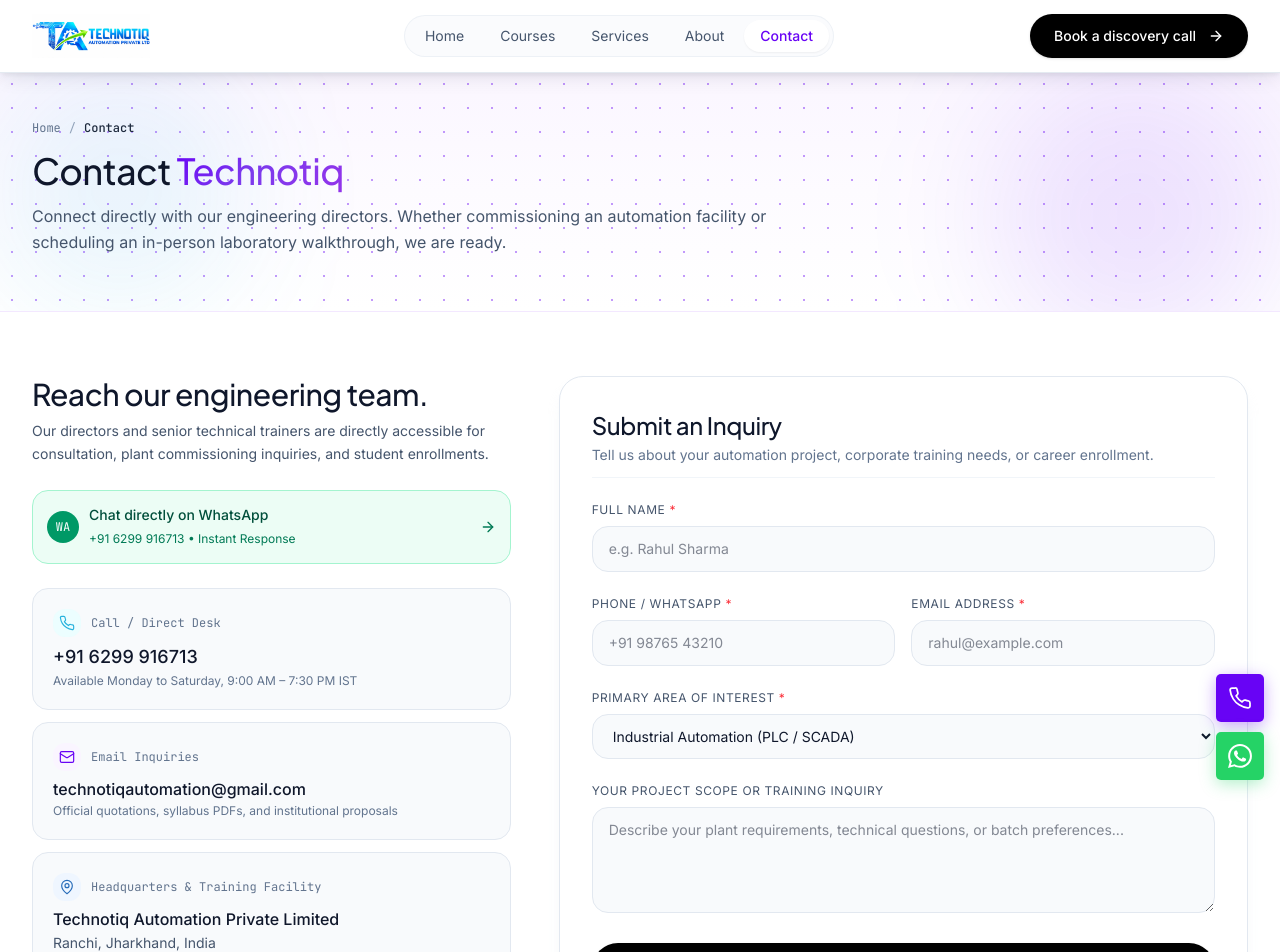
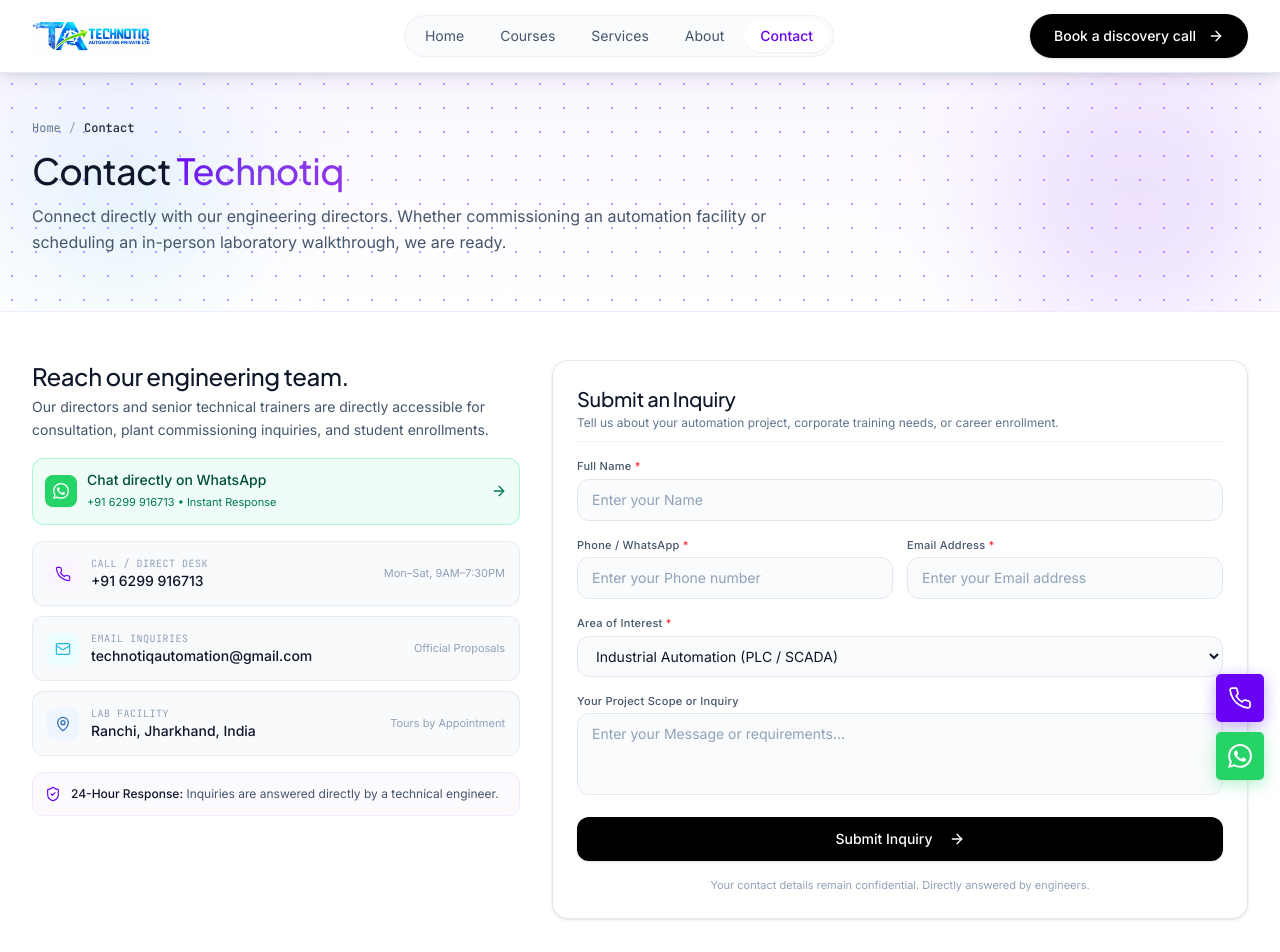
Before and after one commit to webitya/technotiq, a Next.js app: page /contact in a window 1280 px wide. Shown: the top 952 px of the page. Built offline with nearby package versions, Linux system fonts and the light colour scheme.

Commit message:
feat: compact contact UI/UX with authentic WhatsApp icon and Enter your Name placeholders

```diff
--- a/src/app/contact/page.js
+++ b/src/app/contact/page.js
@@ -1,6 +1,6 @@
 import PageHeader from "../../components/layout/PageHeader";
 import ContactForm from "../../components/contact/ContactForm";
-import { Phone, Mail, MapPin, ShieldCheck, ArrowRight } from "../../components/icons";
+import { Phone, Mail, MapPin, ShieldCheck, ArrowRight, WhatsApp } from "../../components/icons";
 
 export const metadata = {
   title: "Contact Us | Technotiq Automation Private Limited",
@@ -18,124 +18,117 @@ export default function ContactPage() {
         breadcrumbs={[{ name: "Contact" }]}
       />
 
-      <section className="py-12 sm:py-16 bg-white font-normal">
+      <section className="py-8 sm:py-10 lg:py-12 bg-white font-normal">
         <div className="max-w-7xl mx-auto px-4 sm:px-6 lg:px-8">
-          <div className="grid grid-cols-1 lg:grid-cols-12 gap-8 lg:gap-12">
-            {/* Left Column: Direct Contacts & Operations - Compact, No Heading Badge */}
-            <div className="lg:col-span-5 space-y-6 font-normal">
+          <div className="grid grid-cols-1 lg:grid-cols-12 gap-6 lg:gap-8 items-start">
+            {/* Left Column: Direct Contacts & Operations - Compact UI/UX */}
+            <div className="lg:col-span-5 space-y-4 font-normal">
               <div>
-                <h2 className="text-2xl sm:text-3xl font-medium text-slate-900 tracking-tight">
+                <h2 className="text-xl sm:text-2xl font-medium text-slate-900 tracking-tight">
                   Reach our engineering team.
                 </h2>
-                <p className="mt-2 text-xs sm:text-sm text-slate-600 leading-relaxed font-normal">
+                <p className="mt-1 text-xs sm:text-sm text-slate-600 leading-relaxed font-normal">
                   Our directors and senior technical trainers are directly accessible for
                   consultation, plant commissioning inquiries, and student enrollments.
                 </p>
               </div>
 
-              {/* Direct WhatsApp Quick Contact Pill */}
+              {/* Direct WhatsApp Quick Contact Pill with REAL WhatsApp Icon */}
               <a
                 href="https://wa.me/916299916713?text=Hi%20Technotiq%20Team,%20I%20would%20like%20to%20inquire%20about%20your%20services%20and%20courses."
                 target="_blank"
                 rel="noopener noreferrer"
-                className="flex items-center justify-between p-3.5 rounded-2xl bg-emerald-50 border border-emerald-200 text-emerald-900 hover:bg-emerald-100 transition-colors group cursor-pointer"
+                className="flex items-center justify-between p-3 rounded-xl bg-emerald-50/80 border border-emerald-200/90 text-emerald-900 hover:bg-emerald-100/90 transition-colors group cursor-pointer"
               >
                 <div className="flex items-center gap-2.5">
-                  <div className="w-8 h-8 rounded-full bg-emerald-600 text-white flex items-center justify-center text-xs font-mono">
-                    WA
+                  <div className="w-8 h-8 rounded-lg bg-[#25D366] text-white flex items-center justify-center shrink-0 shadow-xs">
+                    <WhatsApp className="w-4 h-4 text-white" />
                   </div>
                   <div>
-                    <span className="text-xs sm:text-sm font-medium block">Chat directly on WhatsApp</span>
-                    <span className="text-xs text-emerald-700">+91 6299 916713 • Instant Response</span>
+                    <span className="text-xs sm:text-sm font-medium block leading-tight">Chat directly on WhatsApp</span>
+                    <span className="text-[11px] text-emerald-700 font-normal">+91 6299 916713 • Instant Response</span>
                   </div>
                 </div>
                 <ArrowRight className="w-4 h-4 text-emerald-700 group-hover:translate-x-1 transition-transform" />
               </a>
 
-              {/* Contact Cards - Compact */}
-              <div className="space-y-3">
-                <div className="p-4 sm:p-5 rounded-2xl bg-slate-50 border border-slate-200">
-                  <div className="flex items-center gap-2.5 mb-1.5">
-                    <div className="p-1.5 rounded-xl bg-cyan-50 text-[#27B2DD]">
+              {/* Direct Contact Cards - Compact with Real Icons */}
+              <div className="space-y-2.5">
+                <div className="p-3 sm:p-3.5 rounded-xl bg-slate-50 border border-slate-200/80 flex items-center justify-between gap-3">
+                  <div className="flex items-center gap-3 min-w-0">
+                    <div className="w-8 h-8 rounded-lg bg-purple-50 text-[#6803F5] flex items-center justify-center shrink-0">
                       <Phone className="w-4 h-4" />
                     </div>
-                    <span className="text-xs font-mono text-slate-500 font-normal">
-                      Call / Direct Desk
-                    </span>
-                  </div>
+                    <div className="min-w-0">
+                      <span className="text-[10px] font-mono text-slate-400 block uppercase tracking-wider">Call / Direct Desk</span>
                       <a
                         href="tel:+916299916713"
-                    className="text-base sm:text-lg font-medium text-slate-900 hover:text-[#6803F5] transition-colors"
+                        className="text-xs sm:text-sm font-medium text-slate-900 hover:text-[#6803F5] transition-colors truncate block"
                       >
                         +91 6299 916713
                       </a>
-                  <p className="text-xs text-slate-500 mt-0.5 font-normal">
-                    Available Monday to Saturday, 9:00 AM – 7:30 PM IST
-                  </p>
+                    </div>
+                  </div>
+                  <span className="text-[11px] text-slate-400 hidden sm:inline whitespace-nowrap font-normal">
+                    Mon–Sat, 9AM–7:30PM
+                  </span>
                 </div>
 
-                <div className="p-4 sm:p-5 rounded-2xl bg-slate-50 border border-slate-200">
-                  <div className="flex items-center gap-2.5 mb-1.5">
-                    <div className="p-1.5 rounded-xl bg-purple-50 text-[#6803F5]">
+                <div className="p-3 sm:p-3.5 rounded-xl bg-slate-50 border border-slate-200/80 flex items-center justify-between gap-3">
+                  <div className="flex items-center gap-3 min-w-0">
+                    <div className="w-8 h-8 rounded-lg bg-cyan-50 text-[#27B2DD] flex items-center justify-center shrink-0">
                       <Mail className="w-4 h-4" />
                     </div>
-                    <span className="text-xs font-mono text-slate-500 font-normal">
-                      Email Inquiries
-                    </span>
-                  </div>
+                    <div className="min-w-0">
+                      <span className="text-[10px] font-mono text-slate-400 block uppercase tracking-wider">Email Inquiries</span>
                       <a
                         href="mailto:technotiqautomation@gmail.com"
-                    className="text-sm sm:text-base font-medium text-slate-900 hover:text-[#6803F5] transition-colors break-all"
+                        className="text-xs sm:text-sm font-medium text-slate-900 hover:text-[#6803F5] transition-colors truncate block"
                       >
                         technotiqautomation@gmail.com
                       </a>
-                  <p className="text-xs text-slate-500 mt-0.5 font-normal">
-                    Official quotations, syllabus PDFs, and institutional proposals
+                    </div>
+                  </div>
+                  <span className="text-[11px] text-slate-400 hidden sm:inline whitespace-nowrap font-normal">
+                    Official Proposals
+                  </span>
+                </div>
+
+                <div className="p-3 sm:p-3.5 rounded-xl bg-slate-50 border border-slate-200/80 flex items-center justify-between gap-3">
+                  <div className="flex items-center gap-3 min-w-0">
+                    <div className="w-8 h-8 rounded-lg bg-blue-50 text-[#276CB9] flex items-center justify-center shrink-0">
+                      <MapPin className="w-4 h-4" />
+                    </div>
+                    <div className="min-w-0">
+                      <span className="text-[10px] font-mono text-slate-400 block uppercase tracking-wider">Lab Facility</span>
+                      <p className="text-xs sm:text-sm font-medium text-slate-900 truncate">
+                        Ranchi, Jharkhand, India
                       </p>
                     </div>
-
-                <div className="p-4 sm:p-5 rounded-2xl bg-slate-50 border border-slate-200">
-                  <div className="flex items-center gap-2.5 mb-1.5">
-                    <div className="p-1.5 rounded-xl bg-blue-50 text-[#276CB9]">
-                      <MapPin className="w-4 h-4" />
                   </div>
-                    <span className="text-xs font-mono text-slate-500 font-normal">
-                      Headquarters & Training Facility
+                  <span className="text-[11px] text-slate-400 hidden sm:inline whitespace-nowrap font-normal">
+                    Tours by Appointment
                   </span>
                 </div>
-                  <p className="text-sm sm:text-base font-medium text-slate-900">
-                    Technotiq Automation Private Limited
-                  </p>
-                  <p className="text-xs sm:text-sm text-slate-600 mt-0.5 font-normal">
-                    Ranchi, Jharkhand, India
-                  </p>
-                  <p className="text-xs text-slate-500 mt-1.5 font-normal">
-                    Open Lab Tours: Daily at 11:30 AM & 4:30 PM by prior appointment.
+              </div>
+
+              {/* Quick Response Guarantee - Compact */}
+              <div className="p-3 rounded-xl bg-purple-50/60 border border-purple-100 flex items-center gap-2.5">
+                <ShieldCheck className="w-4 h-4 text-[#6803F5] shrink-0" />
+                <p className="text-xs text-slate-600 font-normal leading-normal">
+                  <strong className="font-medium text-slate-900">24-Hour Response:</strong> Inquiries are answered directly by a technical engineer.
                 </p>
               </div>
             </div>
 
-              {/* Lab Hours & Response Guarantee */}
-              <div className="p-4 rounded-2xl bg-purple-50/50 border border-purple-100 flex items-start gap-3">
-                <ShieldCheck className="w-5 h-5 text-[#6803F5] shrink-0 mt-0.5" />
-                <div className="text-xs text-slate-700 leading-relaxed font-normal">
-                  <span className="block text-slate-900 font-medium mb-0.5">
-                    Quick Technical Response Guarantee
-                  </span>
-                  All project inquiries and student registration requests are answered within 24 hours
-                  by an engineer, not an automated sales chatbot.
-                </div>
-              </div>
-            </div>
-
-            {/* Right Column: Interactive Form - Compact */}
+            {/* Right Column: Interactive Form - Compact UI/UX */}
             <div className="lg:col-span-7">
-              <div className="bg-white rounded-3xl p-6 sm:p-8 border border-slate-200 shadow-lg shadow-slate-200/30">
-                <div className="mb-6 pb-3 border-b border-slate-100">
-                  <h3 className="text-xl sm:text-2xl font-medium text-slate-900 tracking-tight">
+              <div className="bg-white rounded-2xl p-5 sm:p-6 border border-slate-200/90 shadow-sm">
+                <div className="mb-4 pb-2.5 border-b border-slate-100">
+                  <h3 className="text-lg sm:text-xl font-medium text-slate-900 tracking-tight">
                     Submit an Inquiry
                   </h3>
-                  <p className="text-xs sm:text-sm text-slate-500 mt-1 font-normal">
+                  <p className="text-xs text-slate-500 mt-0.5 font-normal">
                     Tell us about your automation project, corporate training needs, or career enrollment.
                   </p>
                 </div>
--- a/src/components/contact/ContactForm.js
+++ b/src/components/contact/ContactForm.js
@@ -29,26 +29,26 @@ export default function ContactForm() {
     setTimeout(() => {
       setSubmitting(false);
       setSubmitted(true);
-    }, 600);
+    }, 500);
   };
 
   if (submitted) {
     return (
-      <div className="p-8 sm:p-10 rounded-3xl bg-purple-50/60 border border-purple-200 text-slate-900 space-y-4 text-center">
-        <div className="w-14 h-14 rounded-full bg-[#6803F5] text-white flex items-center justify-center mx-auto mb-4">
-          <CheckCircle className="w-8 h-8" />
+      <div className="p-6 sm:p-8 rounded-2xl bg-purple-50/60 border border-purple-200 text-slate-900 space-y-3 text-center">
+        <div className="w-12 h-12 rounded-full bg-[#6803F5] text-white flex items-center justify-center mx-auto mb-2">
+          <CheckCircle className="w-6 h-6" />
         </div>
-        <h3 className="text-2xl font-medium text-slate-900">Inquiry Received Successfully</h3>
-        <p className="text-slate-600 text-sm max-w-md mx-auto leading-relaxed font-normal">
+        <h3 className="text-lg sm:text-xl font-medium text-slate-900">Inquiry Received Successfully</h3>
+        <p className="text-slate-600 text-xs sm:text-sm max-w-md mx-auto leading-relaxed font-normal">
           Thank you, {formData.name}. A senior technical advisor from Technotiq
           Automation will review your details and contact you at {formData.phone}{" "}
           within 24 business hours.
         </p>
-        <div className="pt-4">
+        <div className="pt-2">
           <button
             type="button"
             onClick={() => setSubmitted(false)}
-            className="text-xs font-normal text-[#6803F5] hover:underline"
+            className="text-xs font-normal text-[#6803F5] hover:underline cursor-pointer"
           >
             Submit another inquiry
           </button>
@@ -58,9 +58,9 @@ export default function ContactForm() {
   }
 
   return (
-    <form onSubmit={handleSubmit} className="space-y-6">
+    <form onSubmit={handleSubmit} className="space-y-3.5 sm:space-y-4">
       <div>
-        <label htmlFor="name" className="block text-xs font-normal uppercase tracking-wider text-slate-600 mb-2">
+        <label htmlFor="name" className="block text-[11px] font-medium tracking-wide text-slate-600 mb-1">
           Full Name <span className="text-red-500">*</span>
         </label>
         <input
@@ -70,14 +70,14 @@ export default function ContactForm() {
           required
           value={formData.name}
           onChange={handleChange}
-          placeholder="e.g. Rahul Sharma"
-          className="w-full px-4 py-3 rounded-2xl bg-slate-50 border border-slate-200 text-slate-900 text-sm focus:outline-none focus:border-[#6803F5] focus:bg-white transition-colors font-normal"
+          placeholder="Enter your Name"
+          className="w-full px-3.5 py-2.5 rounded-xl bg-slate-50/80 border border-slate-200 text-slate-900 text-xs sm:text-sm focus:outline-none focus:border-[#6803F5] focus:bg-white transition-colors font-normal placeholder:text-slate-400"
         />
       </div>
 
-      <div className="grid grid-cols-1 sm:grid-cols-2 gap-4">
+      <div className="grid grid-cols-1 sm:grid-cols-2 gap-3 sm:gap-3.5">
         <div>
-          <label htmlFor="phone" className="block text-xs font-normal uppercase tracking-wider text-slate-600 mb-2">
+          <label htmlFor="phone" className="block text-[11px] font-medium tracking-wide text-slate-600 mb-1">
             Phone / WhatsApp <span className="text-red-500">*</span>
           </label>
           <input
@@ -87,13 +87,13 @@ export default function ContactForm() {
             required
             value={formData.phone}
             onChange={handleChange}
-            placeholder="+91 98765 43210"
-            className="w-full px-4 py-3 rounded-2xl bg-slate-50 border border-slate-200 text-slate-900 text-sm focus:outline-none focus:border-[#6803F5] focus:bg-white transition-colors font-normal"
+            placeholder="Enter your Phone number"
+            className="w-full px-3.5 py-2.5 rounded-xl bg-slate-50/80 border border-slate-200 text-slate-900 text-xs sm:text-sm focus:outline-none focus:border-[#6803F5] focus:bg-white transition-colors font-normal placeholder:text-slate-400"
           />
         </div>
 
         <div>
-          <label htmlFor="email" className="block text-xs font-normal uppercase tracking-wider text-slate-600 mb-2">
+          <label htmlFor="email" className="block text-[11px] font-medium tracking-wide text-slate-600 mb-1">
             Email Address <span className="text-red-500">*</span>
           </label>
           <input
@@ -103,22 +103,22 @@ export default function ContactForm() {
             required
             value={formData.email}
             onChange={handleChange}
-            placeholder="rahul@example.com"
-            className="w-full px-4 py-3 rounded-2xl bg-slate-50 border border-slate-200 text-slate-900 text-sm focus:outline-none focus:border-[#6803F5] focus:bg-white transition-colors font-normal"
+            placeholder="Enter your Email address"
+            className="w-full px-3.5 py-2.5 rounded-xl bg-slate-50/80 border border-slate-200 text-slate-900 text-xs sm:text-sm focus:outline-none focus:border-[#6803F5] focus:bg-white transition-colors font-normal placeholder:text-slate-400"
           />
         </div>
       </div>
 
       <div>
-        <label htmlFor="serviceInterest" className="block text-xs font-normal uppercase tracking-wider text-slate-600 mb-2">
-          Primary Area of Interest <span className="text-red-500">*</span>
+        <label htmlFor="serviceInterest" className="block text-[11px] font-medium tracking-wide text-slate-600 mb-1">
+          Area of Interest <span className="text-red-500">*</span>
         </label>
         <select
           id="serviceInterest"
           name="serviceInterest"
           value={formData.serviceInterest}
           onChange={handleChange}
-          className="w-full px-4 py-3 rounded-2xl bg-slate-50 border border-slate-200 text-slate-900 text-sm focus:outline-none focus:border-[#6803F5] focus:bg-white transition-colors font-normal"
+          className="w-full px-3.5 py-2.5 rounded-xl bg-slate-50/80 border border-slate-200 text-slate-900 text-xs sm:text-sm focus:outline-none focus:border-[#6803F5] focus:bg-white transition-colors font-normal cursor-pointer"
         >
           <option value="Industrial Automation (PLC / SCADA)">Industrial Automation (PLC / SCADA)</option>
           <option value="BMS & Building Automation">BMS & Building Automation</option>
@@ -132,33 +132,33 @@ export default function ContactForm() {
       </div>
 
       <div>
-        <label htmlFor="message" className="block text-xs font-normal uppercase tracking-wider text-slate-600 mb-2">
-          Your Project Scope or Training Inquiry
+        <label htmlFor="message" className="block text-[11px] font-medium tracking-wide text-slate-600 mb-1">
+          Your Project Scope or Inquiry
         </label>
         <textarea
           id="message"
           name="message"
-          rows={4}
+          rows={3}
           value={formData.message}
           onChange={handleChange}
-          placeholder="Describe your plant requirements, technical questions, or batch preferences..."
-          className="w-full px-4 py-3 rounded-2xl bg-slate-50 border border-slate-200 text-slate-900 text-sm focus:outline-none focus:border-[#6803F5] focus:bg-white transition-colors font-normal"
+          placeholder="Enter your Message or requirements..."
+          className="w-full px-3.5 py-2.5 rounded-xl bg-slate-50/80 border border-slate-200 text-slate-900 text-xs sm:text-sm focus:outline-none focus:border-[#6803F5] focus:bg-white transition-colors font-normal placeholder:text-slate-400 resize-none"
         />
       </div>
 
       <Button
         type="submit"
         variant="primary"
-        size="lg"
+        size="md"
         disabled={submitting}
-        className="w-full justify-center !rounded-full"
+        className="w-full justify-center !rounded-xl py-2.5 sm:py-3 cursor-pointer"
       >
-        <span>{submitting ? "Sending details..." : "Submit discovery inquiry"}</span>
-        <ArrowRight className="w-4 h-4 ml-1" />
+        <span>{submitting ? "Sending..." : "Submit Inquiry"}</span>
+        <ArrowRight className="w-4 h-4 ml-1.5" />
       </Button>
 
-      <p className="text-xs text-center text-slate-400 font-normal">
-        Your contact details remain confidential. No spam, only direct technical responses.
+      <p className="text-[11px] text-center text-slate-400 font-normal">
+        Your contact details remain confidential. Directly answered by engineers.
       </p>
     </form>
   );
```
Lines whose indentation alone changed are shown as unchanged.
